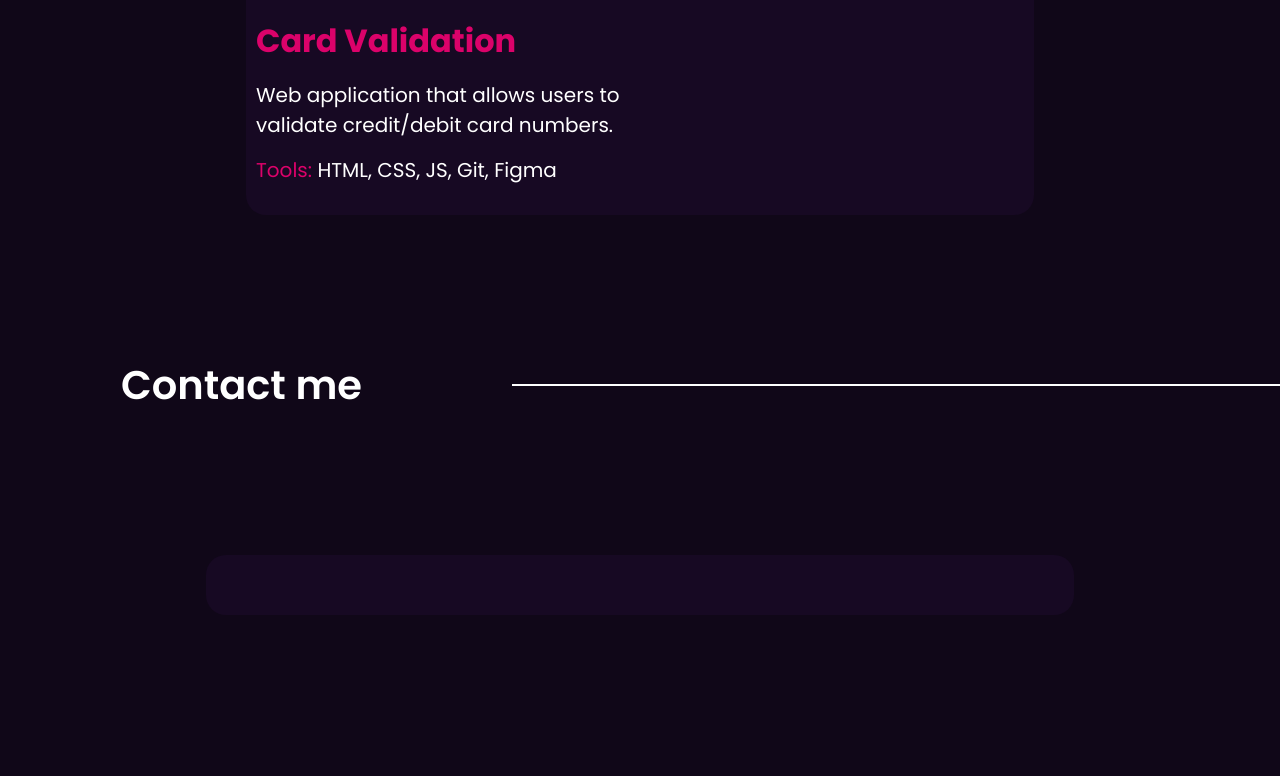
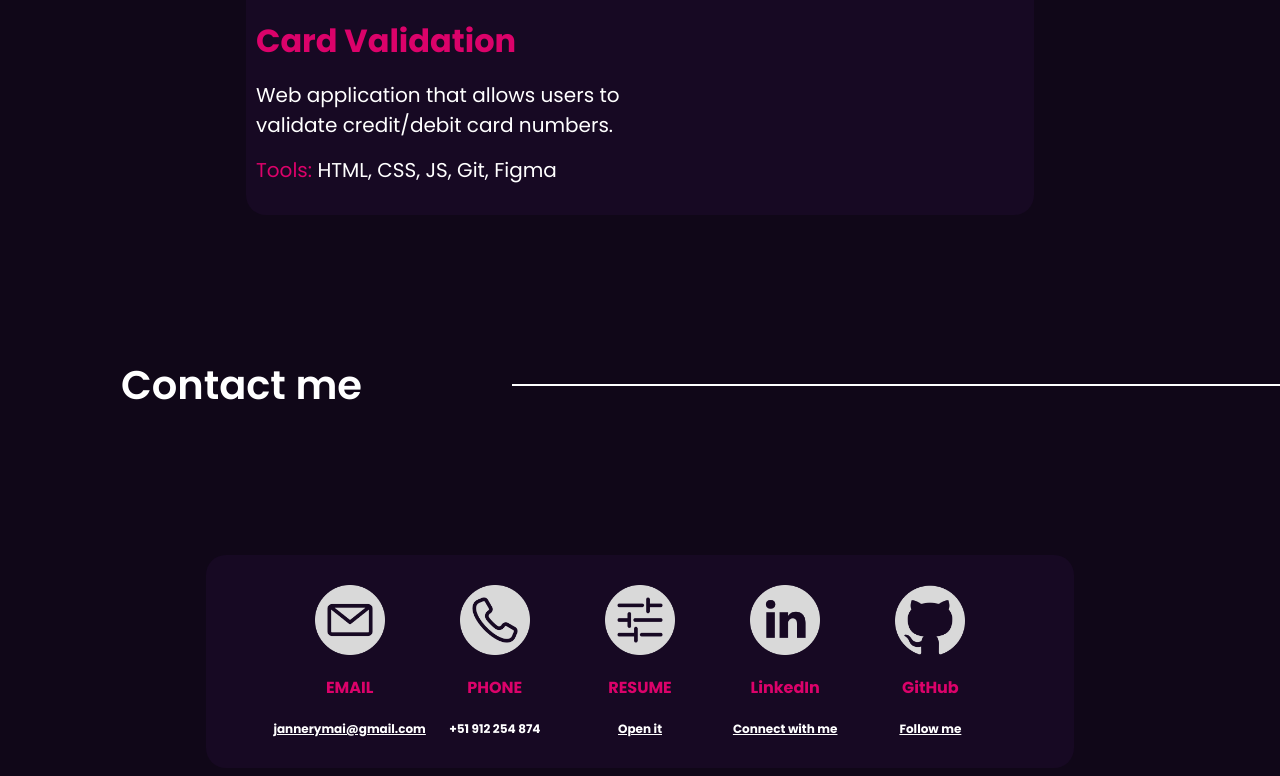
Before and after one commit to jannerymbf/Portafolio, a website: page src/index.html in a window 1280 px wide. Shown: the part 5242-6018 px from the top of the page. Before the commit the page ends 5857 px from the top, so only its background shows below. Drawn offline with Linux system fonts and the light colour scheme; a web font is replaced by a local one.

Commit message:
Add contact section

```diff
--- a/package.json
+++ b/package.json
@@ -5,7 +5,8 @@
   "main": "src/index.js",
   "scripts": {
     "test": "echo \"Error: no test specified\" && exit 1",
-    "start": "serve ./src"
+    "start": "serve ./src",
+    "deploy": "gh-pages -d src"
   },
   "repository": {
     "type": "git",
--- a/src/index.html
+++ b/src/index.html
@@ -182,8 +182,32 @@
       <h2 class="section-title">Contact me</h2>
       <div class="section-line"></div>
     </span>
-    <div class="section-box">
-
+    <div class="contact-container section-box flex-row">
+      <div class="contact-box flex-column">
+        <img class="contact-img" src="./assets/email-contact.png" alt="Email-icon">
+        <h5>EMAIL</h5>
+        <h6><a href="mailto:jannerymai@gmail.com" target="_blank">jannerymai@gmail.com</a></h6>
+      </div>
+      <div class="contact-box flex-column">
+        <img class="contact-img" src="./assets/phone-contact.png" alt="Phone-icon">
+        <h5>PHONE</h5>
+        <h6>+51 912 254 874</h6>
+      </div>
+      <div class="contact-box flex-column">
+        <img class="contact-img" src="./assets/resume-contact.png" alt="Resume-icon">
+        <h5>RESUME</h5>
+        <h6><a href="./assets/CV - English.pdf" target="_blank">Open it</a></h6>
+      </div>
+      <div class="contact-box flex-column">
+        <img class="contact-img" src="./assets/linkedin-contact.png" alt="linkedin-icon">
+        <h5>LinkedIn</h5>
+        <h6><a href="https://www.linkedin.com/in/jannery-brice%C3%B1o/" target="_blank">Connect with me</a></h6>
+      </div>
+      <div class="contact-box flex-column">
+        <img class="contact-img" src="./assets/github-contact.png" alt="github-icon">
+        <h5>GitHub</h5>
+        <h6><a href="https://github.com/jannerymbf" target="_blank">Follow me</a></h6>
+      </div>
     </div>
   </section>
 
--- a/src/style.css
+++ b/src/style.css
@@ -283,3 +283,55 @@ body {
 }
 
 /* Contact Section */
+
+#contact {
+  margin-bottom: 150px;
+}
+
+.contact-container {
+  justify-content: center;
+  gap: 30px;
+}
+
+.contact-img {
+  height: 70px;
+  width: 70px;
+}
+
+.contact-img:hover {
+	opacity: 1;
+	-webkit-animation: flash 1.5s;
+	animation: flash 1.5s;
+}
+@-webkit-keyframes flash {
+	0% {
+		opacity: .4;
+	}
+	100% {
+		opacity: 1;
+	}
+}
+@keyframes flash {
+	0% {
+		opacity: .4;
+	}
+	100% {
+		opacity: 1;
+	}
+}
+
+.contact-box {
+  width: 15%;
+  gap: 20px;
+  align-items: center;
+  text-align: center;
+}
+
+.contact-box h5 {
+  color: var(--pink);
+  font-size: 16px;
+}
+
+.contact-box h6 {
+  font-size: 12px;
+}
```
Also changed, not shown: src/assets/email-contact.png (added), src/assets/github-contact.png (added), src/assets/linkedin-contact.png (added), src/assets/linkedin-contact2.png (added), src/assets/phone-contact.png (added), src/assets/resume-contact.png (added), 3 other files.
